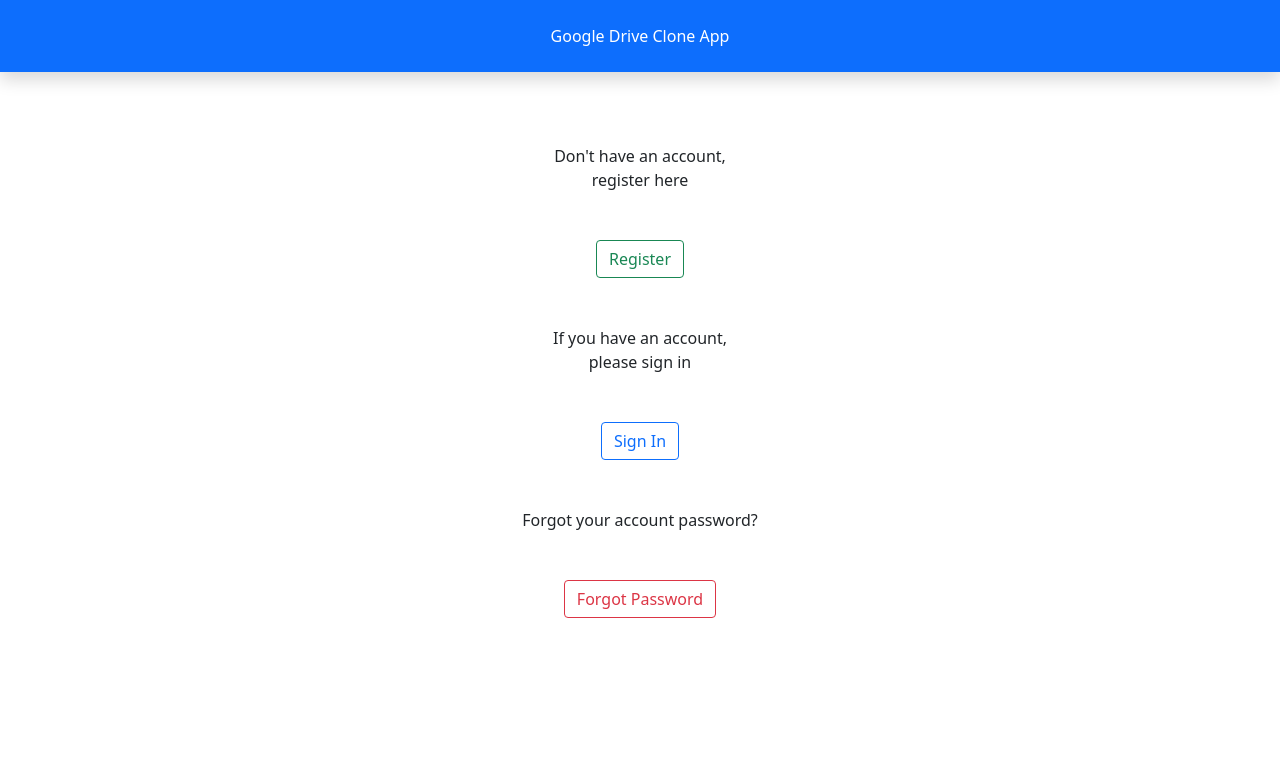
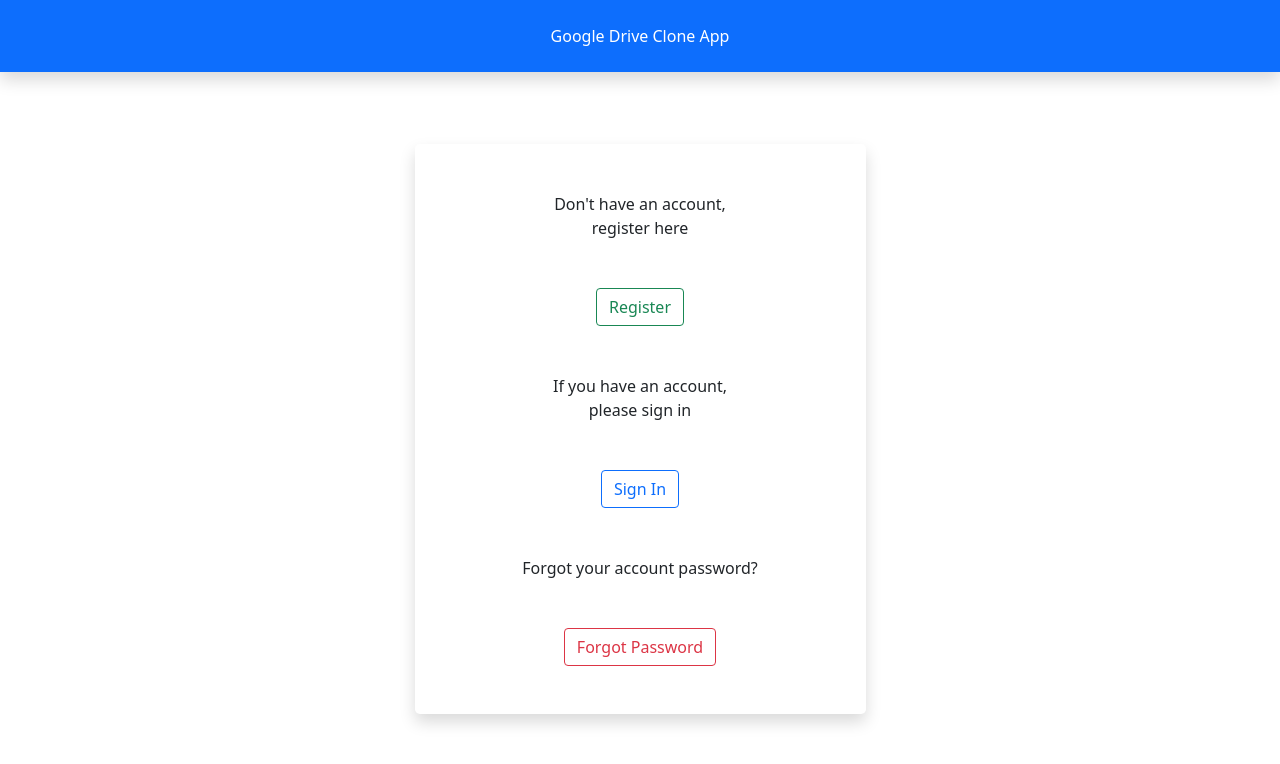
Before and after one commit to msv96/hack, a React (Create React App) app: page / in a window 1280 px wide. Shown: the top 764 px of the page. Built offline with nearby package versions, Linux system fonts and the light colour scheme.

Commit message:
Update Home.js

```diff
--- a/src/Home.js
+++ b/src/Home.js
@@ -3,9 +3,10 @@ import { Link } from "react-router-dom";
 
 function Home() {
 	return (
-		<div className="container app">
+		<div className="container">
 			<div className="row">
-				<div className="col-md-4 text-center mx-auto">
+				<div className="col-sm-9 col-md-7 col-lg-5 mx-auto">
+					<div className="card text-center border-0 shadow rounded-3 my-5">
 						<p className="m-5">
 							Don't have an account,
 							<br />
@@ -32,13 +33,11 @@ function Home() {
 								Sign In
 							</button>
 						</Link>
-					<p className="m-5">
-						Forgot your account password?
-					</p>
+						<p className="m-5">Forgot your account password?</p>
 						<Link to="/forgot">
 							<button
 								type="submit"
-							className="btn btn-outline-danger"
+								className="btn btn-outline-danger mb-5"
 							>
 								Forgot Password
 							</button>
@@ -46,6 +45,7 @@ function Home() {
 					</div>
 				</div>
 			</div>
+		</div>
 	);
 }
 
```
Lines whose indentation alone changed are shown as unchanged.
